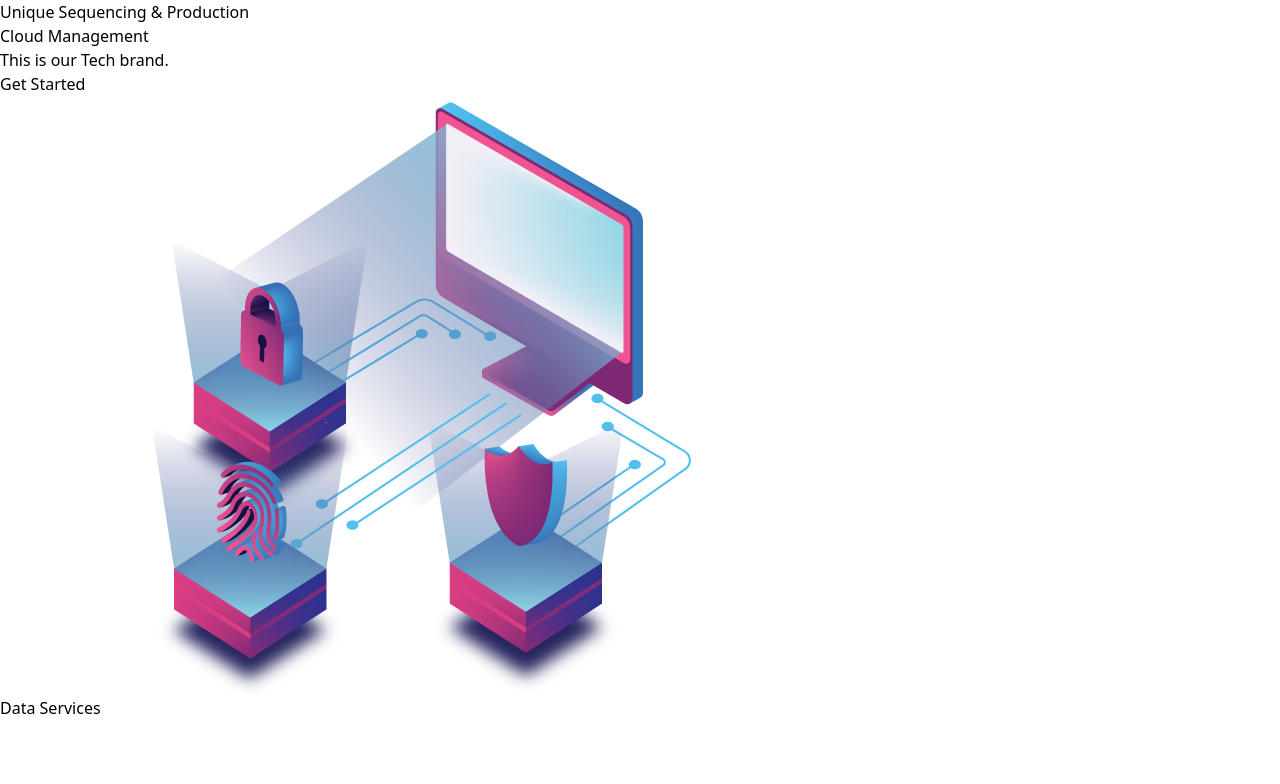
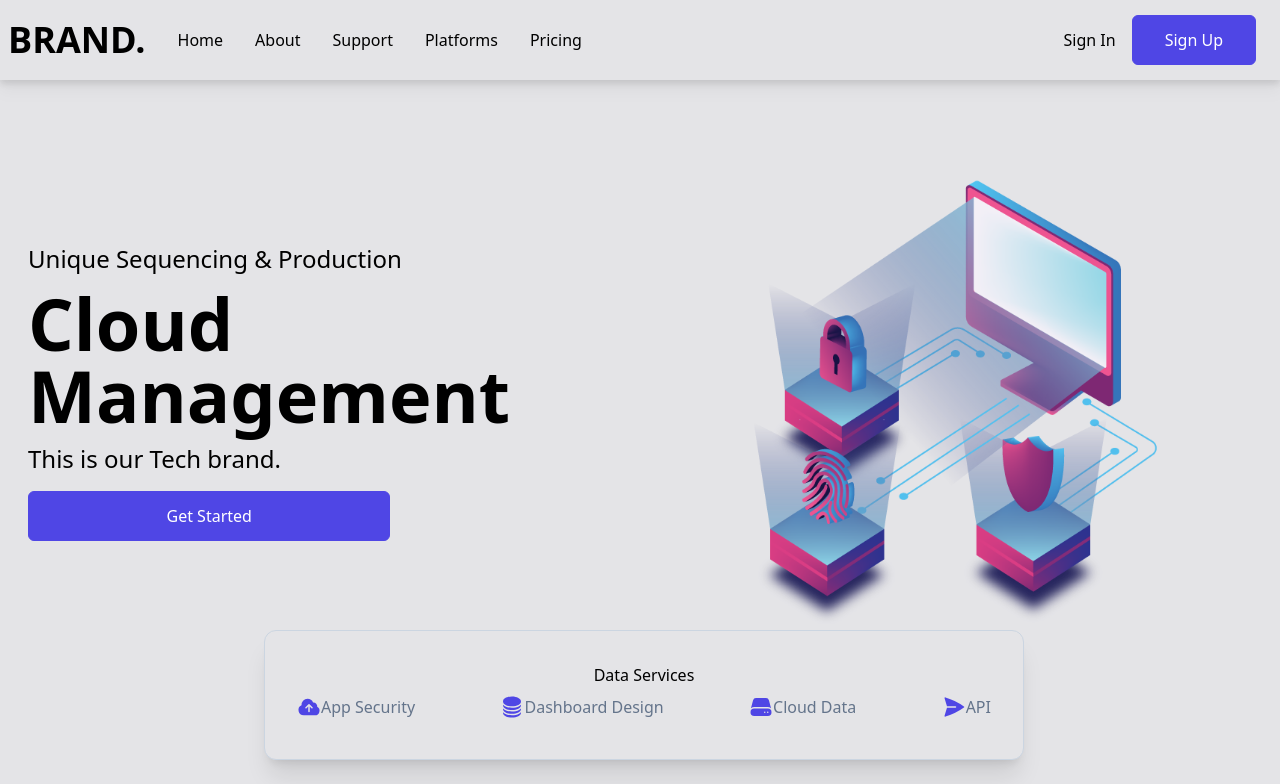
Before and after one commit to devaldar/app-tailwind, a React (Create React App) app: page / in a window 1280 px wide. Shown: the top 784 px of the page. Built offline with nearby package versions, Linux system fonts and the light colour scheme.

Commit message:
for push

```diff
--- a/package.json
+++ b/package.json
@@ -11,10 +11,12 @@
     "@types/node": "^18.7.13",
     "@types/react": "^18.0.17",
     "@types/react-dom": "^18.0.6",
+    "@types/react-scroll": "^1.8.4",
     "prettier": "^2.7.1",
     "react": "^18.2.0",
     "react-dom": "^18.2.0",
     "react-scripts": "5.0.1",
+    "react-scroll": "^1.8.7",
     "typescript": "^4.7.4",
     "web-vitals": "^2.1.4"
   },
--- a/src/App.tsx
+++ b/src/App.tsx
@@ -1,8 +1,15 @@
-import React from 'react'
-import {Navbar} from './components/Navbar'
+import React from "react";
+import { Navbar } from "./components/Navbar";
+import { Hero } from "./components/Hero";
 
 const App = () => {
-  return <><Navbar/>test</>
-}
+  return (
+    <>
+      <Navbar />
+      <Hero name="home" />
+      <div className="h-[400vh]"></div>
+    </>
+  );
+};
 
 export default App;
--- /dev/null
+++ b/src/components/Hero.tsx
@@ -0,0 +1,56 @@
+import React from "react";
+import {
+  CloudArrowUpIcon,
+  CircleStackIcon,
+  PaperAirplaneIcon,
+  ServerIcon,
+} from "@heroicons/react/24/solid";
+
+import bgImg from "../assets/cyber-bg.png";
+
+export const Hero: React.FC<{ name: string }> = () => {
+  return (
+    <div
+      id="home"
+      className="flex flex-col justify-between w-full h-screen bg-zinc-200"
+    >
+      <div className="grid md:grid-cols-2 max-w-[1240px] m-auto">
+        <div className="flex flex-col justify-center w-full px-2 py-8 md:items-start">
+          <p className="text-2xl">Unique Sequencing & Production</p>
+          <h1 className="py-3 text-5xl font-bold md:text-7xl">
+            Cloud Management
+          </h1>
+          <p className="text-2xl">This is our Tech brand.</p>
+          <button className="py-3 px-6 sm:w-[60%] my-4">Get Started</button>
+        </div>
+        <div>
+          <img className="w-full" src={bgImg} alt="/" />
+        </div>
+        <div
+          className="absolute flex flex-col py-8 md:min-w-[760px] bottom-[5%]
+            mx-1 md:left-1/2 transform md:-translate-x-1/2 bg-zinc-200
+            border border-slate-300 rounded-xl text-center shadow-xl"
+        >
+          <p>Data Services</p>
+          <div className="flex flex-wrap justify-between px-4">
+            <p className="flex px-4 py-2 text-slate-500">
+              <CloudArrowUpIcon className="h-6 text-indigo-600" /> App Security
+            </p>
+            <p className="flex px-4 py-2 text-slate-500">
+              <CircleStackIcon className="h-6 text-indigo-600" /> Dashboard
+              Design
+            </p>
+            <p className="flex px-4 py-2 text-slate-500">
+              <ServerIcon className="h-6 text-indigo-600" /> Cloud Data
+            </p>
+            <p className="flex px-4 py-2 text-slate-500">
+              <PaperAirplaneIcon className="h-6 text-indigo-600" /> API
+            </p>
+          </div>
+        </div>
+      </div>
+    </div>
+  );
+};
+
+export default Hero;
--- a/src/components/Navbar/Navbar.tsx
+++ b/src/components/Navbar/Navbar.tsx
@@ -1,36 +1,108 @@
-import React from 'react'
-import {
-    CloudUploadIcon,
-    DatabaseIcon,
-    PaperAirplaneIcon,
-    ServerIcon,
-} from '@heroicons/react/solid'
+import React, { useState } from "react";
+import { Link, animateScroll as scroll } from "react-scroll";
 
-import bgImg from 'assets/cyber-bg.png'
-// import img from 'assets/'
+import { Bars3Icon, XMarkIcon } from "@heroicons/react/24/outline";
+
 export const Navbar = () => {
+  const [nav, setNav] = useState(false);
+  const handleClick = () => setNav(!nav);
+
+  const handleClose = () => setNav(!nav);
+  // const menuItems = ["home", "about", "support", "platforms", "pricing"];
+  const menuItems = [
+    { name: "home" },
+    { name: "about", offset: -200 },
+    { name: "support" },
+    { name: "platforms" },
+    { name: "pricing" },
+  ];
   return (
-    <div className='w-screen h-[80px] z-10 bg-zinc-200  fixed drop-shadow-lg'> <div className='grid md:grid-cols-2 max-w-[1240px] m-auto'>
-    <div className='flex flex-col justify-center md:items-start w-full px-2 py-8'>
-        <p className='text-2xl'>Unique Sequencing & Production</p>
-        <h1 className='py-3 text-5xl md:text-7xl font-bold'>Cloud Management</h1>
-        <p className='text-2xl'>This is our Tech brand.</p>
-        <button className='py-3 px-6 sm:w-[60%] my-4'>Get Started</button>
+    <div className="w-screen h-[80px] z-10 bg-zinc-200 fixed drop-shadow-lg">
+      <div className="flex items-center justify-between w-full h-full px-2">
+        <div className="flex items-center">
+          <h1 className="mr-4 text-3xl font-bold sm:text-4xl">BRAND.</h1>
+          <ul className="hidden md:flex">
+            {menuItems.map(({ name, offset }) => (
+              <li
+                className="transition-colors duration-300 ease-in first-letter:uppercase hover:cursor-pointer hover:text-blue-500"
+                key={name}
+              >
+                <Link to={name} smooth={true} duration={500} offset={offset}>
+                  {name}
+                </Link>
+              </li>
+            ))}
+          </ul>
+        </div>
+        <div className="hidden pr-4 md:flex">
+          <button className="mr-4 text-black bg-transparent border-none">
+            Sign In
+          </button>
+          <button className="px-8 py-3">Sign Up</button>
+        </div>
+        <div className="mr-4 md:hidden" onClick={handleClick}>
+          {!nav ? <Bars3Icon className="w-5" /> : <XMarkIcon className="w-5" />}
+        </div>
+      </div>
+
+      <ul className={!nav ? "hidden" : "absolute bg-zinc-200 w-full px-8"}>
+        <li className="w-full border-b-2 border-zinc-300">
+          <Link onClick={handleClose} to="home" smooth={true} duration={500}>
+            Home
+          </Link>
+        </li>
+        <li className="w-full border-b-2 border-zinc-300">
+          <Link
+            onClick={handleClose}
+            to="about"
+            smooth={true}
+            offset={-200}
+            duration={500}
+          >
+            About
+          </Link>
+        </li>
+        <li className="w-full border-b-2 border-zinc-300">
+          <Link
+            onClick={handleClose}
+            to="support"
+            smooth={true}
+            offset={-50}
+            duration={500}
+          >
+            Support
+          </Link>
+        </li>
+        <li className="w-full border-b-2 border-zinc-300">
+          <Link
+            onClick={handleClose}
+            to="platforms"
+            smooth={true}
+            offset={-100}
+            duration={500}
+          >
+            Platforms
+          </Link>
+        </li>
+        <li className="w-full border-b-2 border-zinc-300">
+          <Link
+            onClick={handleClose}
+            to="pricing"
+            smooth={true}
+            offset={-50}
+            duration={500}
+          >
+            Pricing
+          </Link>
+        </li>
+
+        <div className="flex flex-col my-4">
+          <button className="px-8 py-3 mb-4 text-indigo-600 bg-transparent">
+            Sign In
+          </button>
+          <button className="px-8 py-3">Sign Up</button>
+        </div>
+      </ul>
     </div>
-    <div>
-        <img className='w-full' src={bgImg} alt="/" />
-    </div>
-    <div className='absolute flex flex-col py-8 md:min-w-[760px] bottom-[5%]
-    mx-1 md:left-1/2 transform md:-translate-x-1/2 bg-zinc-200
-    border border-slate-300 rounded-xl text-center shadow-xl'>
-        <p>Data Services</p>
-        <div className='flex justify-between flex-wrap px-4'>
-            <p className='flex px-4 py-2 text-slate-500'><CloudUploadIcon className='h-6 text-indigo-600' /> App Security</p>
-            <p className='flex px-4 py-2 text-slate-500'><DatabaseIcon className='h-6 text-indigo-600' /> Dashboard Design</p>
-            <p className='flex px-4 py-2 text-slate-500'><ServerIcon className='h-6 text-indigo-600' /> Cloud Data</p>
-            <p className='flex px-4 py-2 text-slate-500'><PaperAirplaneIcon className='h-6 text-indigo-600' /> API</p>
-        </div>
-    </div>
-</div></div>
-  )
-}
+  );
+};
--- a/src/index.css
+++ b/src/index.css
@@ -1,3 +1,14 @@
 @tailwind base;
 @tailwind components;
 @tailwind utilities;
+
+@layer base {
+  li {
+    @apply p-4
+  }
+
+  button {
+    @apply text-white border bg-indigo-600 border-indigo-600
+    hover:bg-transparent hover:text-indigo-600 rounded-md
+  }
+}
--- /dev/null
+++ b/src/types/html.d.ts
@@ -0,0 +1,7 @@
+import React from 'react'
+
+declare module 'react' {
+    interface HTMLAttributes<T> extends AriaAttributes, DOMAttributes<T> {
+    name?: string;
+  }
+}
--- a/src/types/images.d.ts
+++ b/src/types/images.d.ts
@@ -1,2 +1,2 @@
+declare module '*.png';
 declare module '*.jpg';
-declare module '*.png';
--- a/tailwind.config.js
+++ b/tailwind.config.js
@@ -1,8 +1,22 @@
-/** @type {import('tailwindcss').Config} */
 module.exports = {
-  content: [],
+  content: ['./src/**/*.{js,jsx,ts,tsx}'],
   theme: {
-    extend: {},
+    screens: {
+      sm: '640px',
+      // => @media (min-width: 640px) { ... }
+
+      md: '768px',
+      // => @media (min-width: 768px) { ... }
+
+      lg: '1024px',
+      // => @media (min-width: 1024px) { ... }
+
+      xl: '1280px',
+      // => @media (min-width: 1280px) { ... }
+
+      '2xl': '1536px',
+      // => @media (min-width: 1536px) { ... }
+    },
   },
   plugins: [],
-}
+};
```
Also changed, not shown: 1 other file (tests, documents, lock files or other folders).
